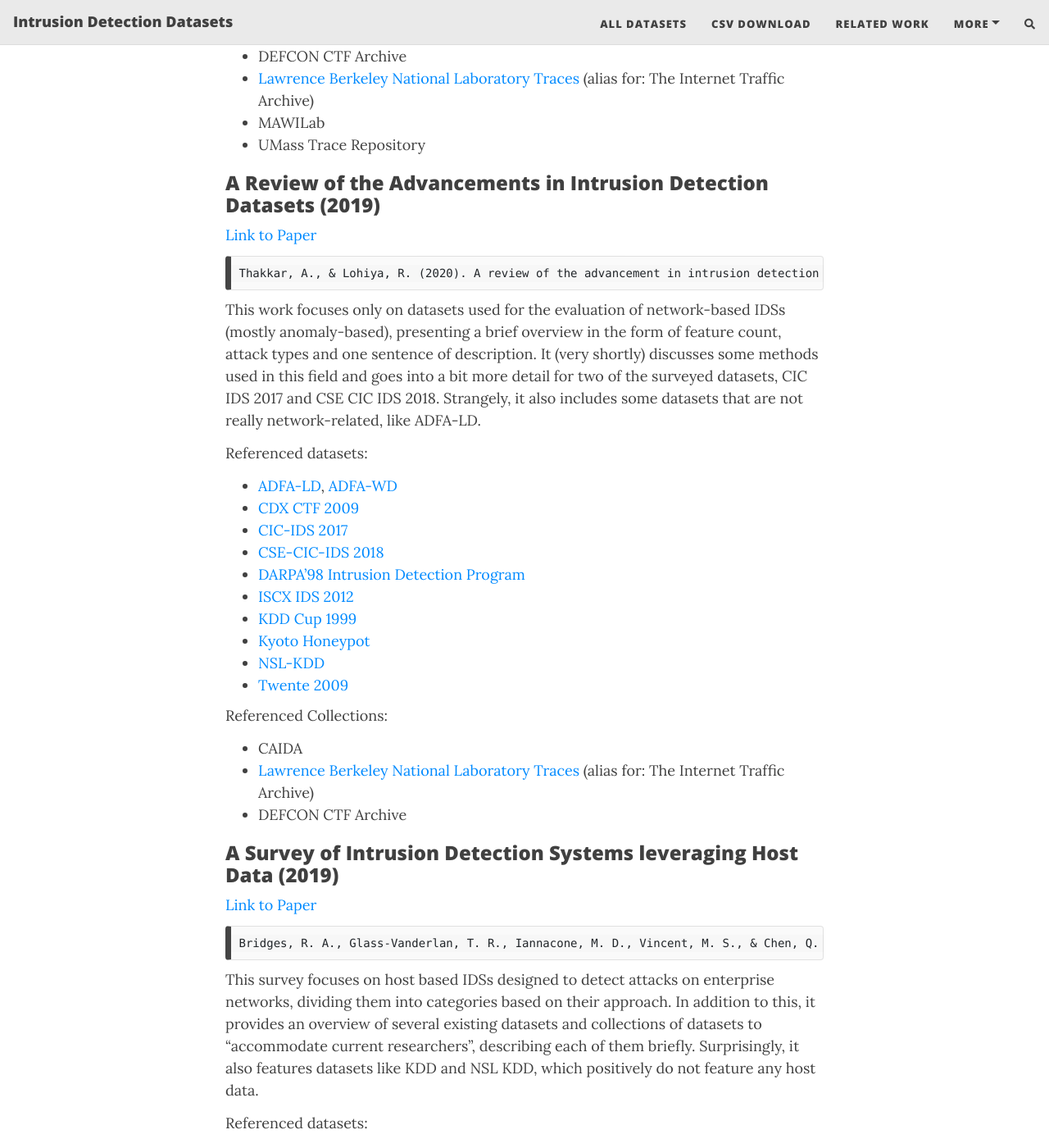
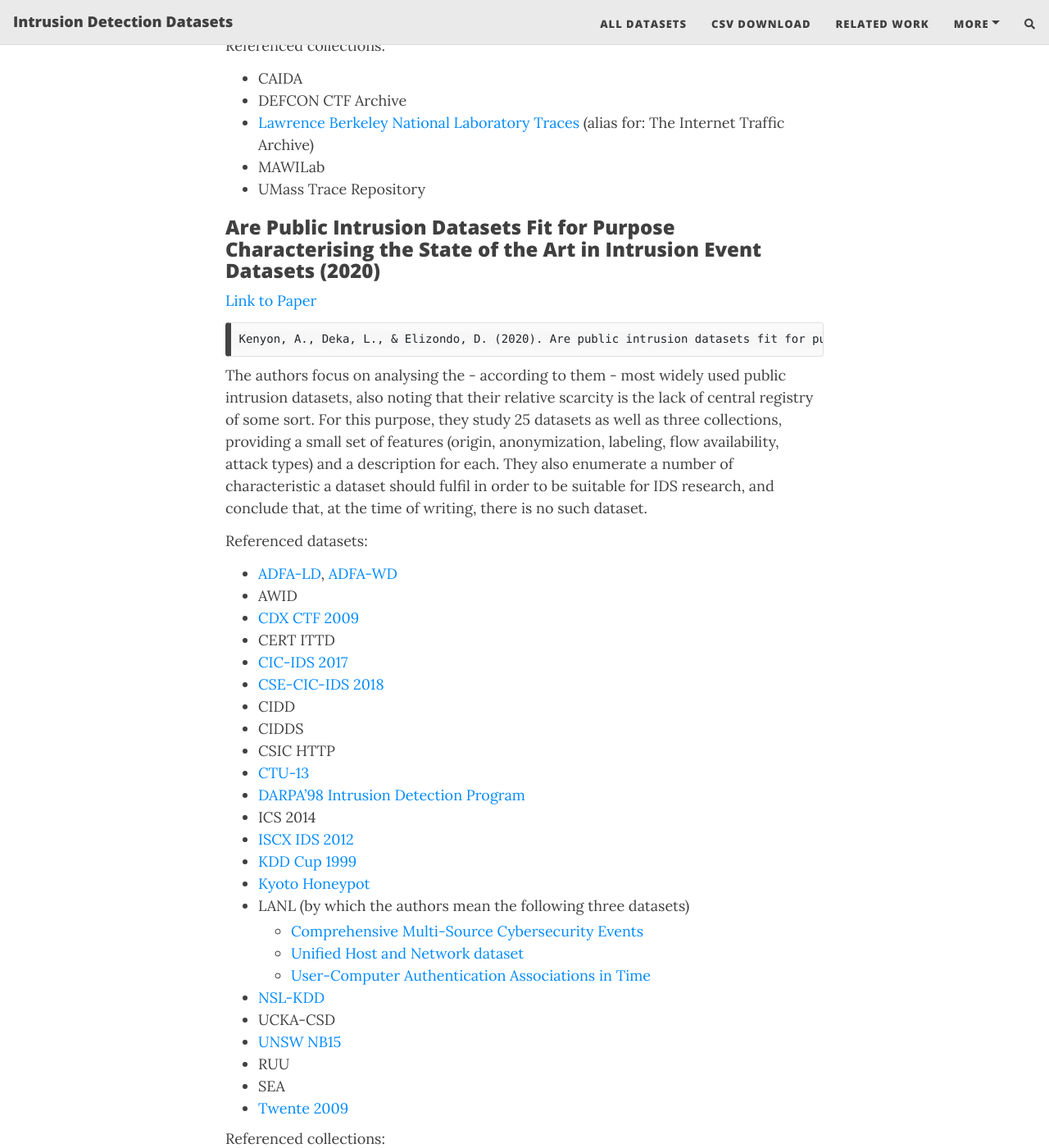
Before and after one commit to fkie-cad/COMIDDS, a Jekyll site: the page built from content/related_work.md, in a window 1280 px wide and 1400 px high, scrolled down 2700 px. Shown: the whole window at 82% size. Built offline with Jekyll 4.4.1, drawn with Linux system fonts in a browser that asks for light colours; nearby versions of some CDN libraries; comment, search, counter and statistics services are not loaded; some of the changed text lies outside the part shown.

Commit message:
Add additional related work

````diff
--- a/content/related_work.md
+++ b/content/related_work.md
@@ -14,6 +14,7 @@ Additionally, for publications, all datasets discussed in the survey are also li
 - Publications
     - [Pillars of Sand: The current state of Datasets in the field of Network Intrusion Detection (2022)](#pillars-of-sand-the-current-state-of-datasets-in-the-field-of-network-intrusion-detection-2022)
     - [A Comprehensive Survey of Databases and Deep Learning Methods for Cybersecurity and Intrusion Detection Systems (2020)](#a-comprehensive-survey-of-databases-and-deep-learning-methods-for-cybersecurity-and-intrusion-detection-systems-2020)
+    - [Are Public Intrusion Datasets Fit for Purpose Characterising the State of the Art in Intrusion Event Datasets (2020)](#are-public-intrusion-datasets-fit-for-purpose-characterising-the-state-of-the-art-in-intrusion-event-datasets-2020)
     - [A Review of the Advancements in Intrusion Detection Datasets (2019)](#a-review-of-the-advancements-in-intrusion-detection-datasets-2019)
     - [A Survey of Intrusion Detection Systems leveraging Host Data (2019)](#a-survey-of-intrusion-detection-systems-leveraging-host-data-2019)
     - [A Survey of Network-based Intrusion Detection Data Sets (2019)](#a-survey-of-network-based-intrusion-detection-data-sets-2019)
@@ -89,6 +90,52 @@ Referenced collections:
 - MAWILab
 - UMass Trace Repository
 
+
+### Are Public Intrusion Datasets Fit for Purpose Characterising the State of the Art in Intrusion Event Datasets (2020)
+
+[Link to Paper](https://doi.org/10.1016/j.cose.2020.102022)
+```
+Kenyon, A., Deka, L., & Elizondo, D. (2020). Are public intrusion datasets fit for purpose characterising the state of the art in intrusion event datasets. Computers & Security, 99, 102022.
+```
+
+The authors focus on analysing the - according to them - most widely used  public intrusion datasets, also noting that their relative scarcity is the lack of central registry of some sort.
+For this purpose, they study 25 datasets as well as three collections, providing a small set of features (origin, anonymization, labeling, flow availability, attack types) and a description for each.
+They also enumerate a number of characteristic a dataset should fulfil in order to be suitable for IDS research, and conclude that, at the time of writing, there is no such dataset.
+
+Referenced datasets:
+- [ADFA-LD](/intrusion-detection-datasets/content/datasets/adfa_ld), [ADFA-WD](/intrusion-detection-datasets/content/datasets/adfa_wd)
+- AWID
+- [CDX CTF 2009](/intrusion-detection-datasets/content/datasets/cdx_2009)
+- CERT ITTD
+- [CIC-IDS 2017](/intrusion-detection-datasets/content/datasets/cic_ids2017)
+- [CSE-CIC-IDS 2018](/intrusion-detection-datasets/content/datasets/cse_cic_ids2018)
+- CIDD
+- CIDDS
+- CSIC HTTP
+- [CTU-13](/intrusion-detection-datasets/content/datasets/ctu_13)
+- [DARPA'98 Intrusion Detection Program](/intrusion-detection-datasets/content/datasets/darpa98)
+- ICS 2014
+- [ISCX IDS 2012](/intrusion-detection-datasets/content/datasets/iscx_ids_2012)
+- [KDD Cup 1999](/intrusion-detection-datasets/content/datasets/kdd_cup_1999)
+- [Kyoto Honeypot](/intrusion-detection-datasets/content/datasets/kyoto_honeypot)
+- LANL (by which the authors mean the following three datasets)
+  - [Comprehensive Multi-Source Cybersecurity Events](/intrusion-detection-datasets/content/datasets/comp_multi_source_cybersec_events)
+  - [Unified Host and Network dataset](/intrusion-detection-datasets/content/datasets/unified_host_and_network_dataset)
+  - [User-Computer Authentication Associations in Time](/intrusion-detection-datasets/content/datasets/user_computer_associations)
+- [NSL-KDD](/intrusion-detection-datasets/content/datasets/nsl_kdd_dataset)
+- UCKA-CSD
+- [UNSW NB15](/intrusion-detection-datasets/content/datasets/unsw_nb15)
+- RUU
+- SEA
+- [Twente 2009](/intrusion-detection-datasets/content/datasets/twente_2009)
+
+
+Referenced collections:
+- DEFCON CTF Archive
+- [Lawrence Berkeley National Laboratory Traces](#the-internet-traffic-archive) (alias for: The Internet Traffic Archive)
+- MAWI
+- UMASS
+
 ### A Review of the Advancements in Intrusion Detection Datasets (2019)
 
 [Link to Paper](http://dx.doi.org/10.1016/j.procs.2020.03.330)
@@ -132,7 +179,7 @@ Referenced datasets:
 - Active DNS Project
 - [ADFA-LD](/intrusion-detection-datasets/content/datasets/adfa_ld), [ADFA-WD](/intrusion-detection-datasets/content/datasets/adfa_wd)
 - [Comprehensive Multi-Source Cybersecurity Events](/intrusion-detection-datasets/content/datasets/comp_multi_source_cybersec_events)
-- [CTU 13](/intrusion-detection-datasets/content/datasets/ctu_13)
+- [CTU-13](/intrusion-detection-datasets/content/datasets/ctu_13)
 - [DARPA'98 Intrusion Detection Program](/intrusion-detection-datasets/content/datasets/darpa98)
 - [gureKDDCup](/intrusion-detection-datasets/content/datasets/gure_kddcup)
 - [KDD Cup 1999](/intrusion-detection-datasets/content/datasets/kdd_cup_1999)
````
